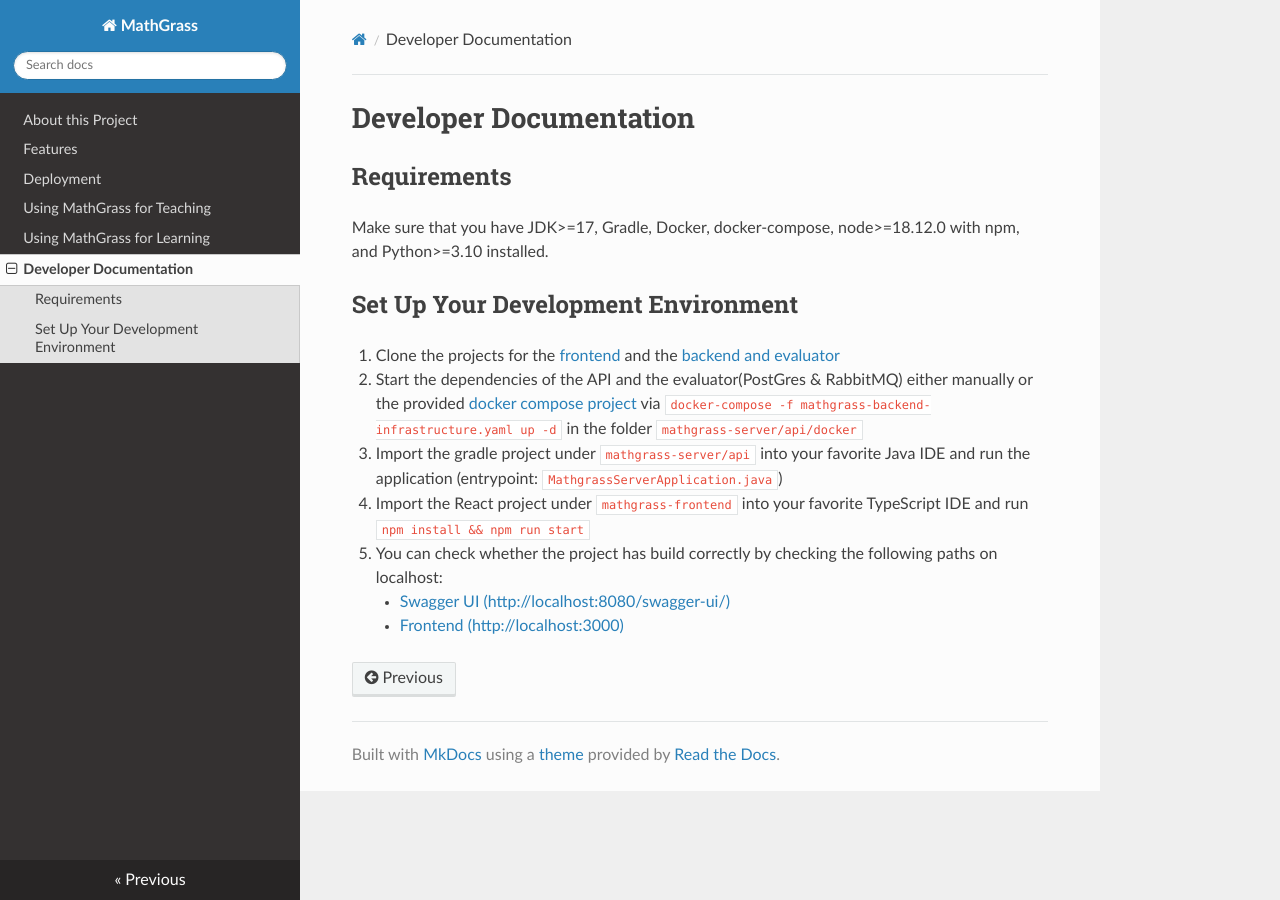
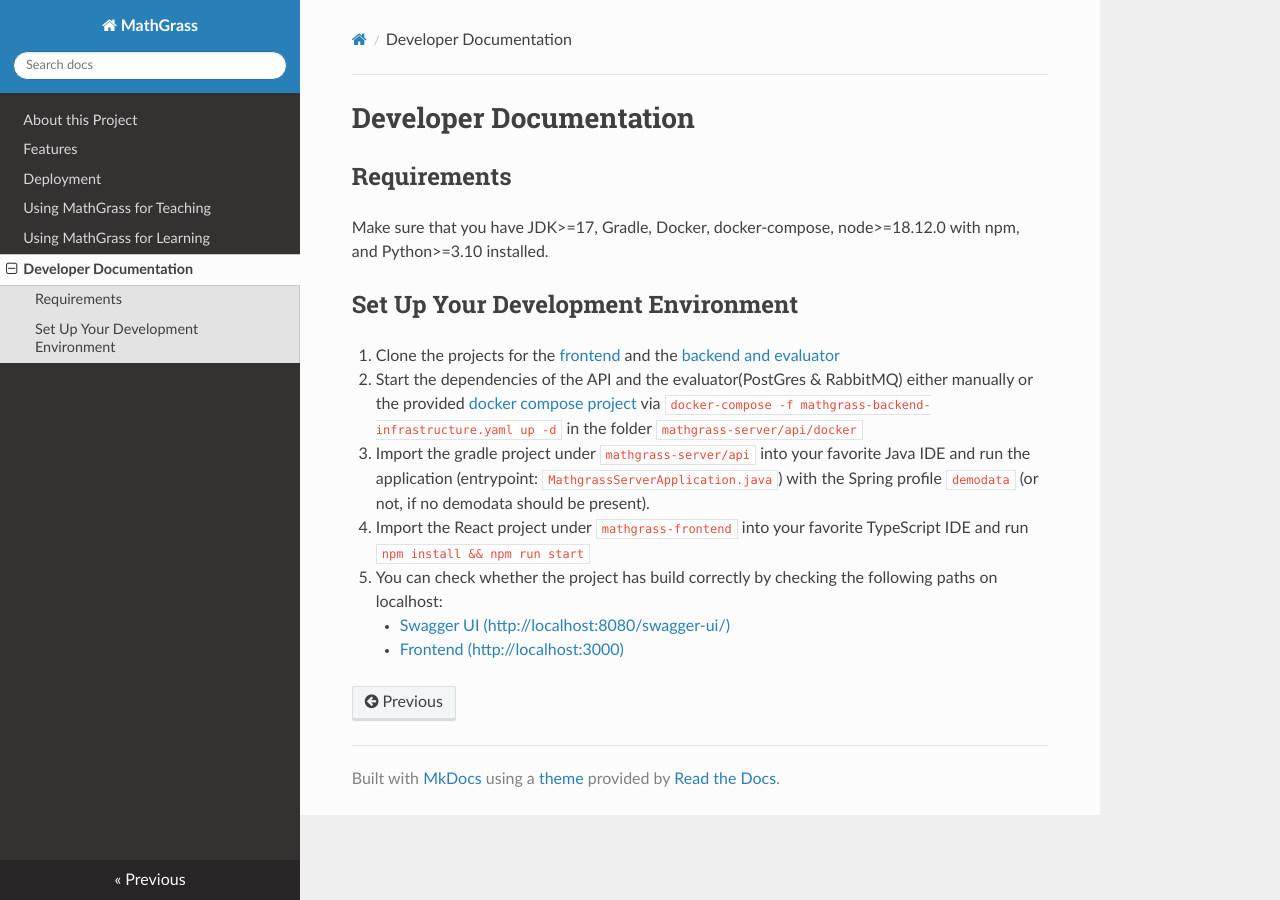
Before and after one commit to MathGrass/mathgrass, an MkDocs documentation site: the page built from docs/dev_docs.md, in a window 1280 px wide. Built offline with MkDocs 1.6.1, drawn with Linux system fonts in a browser that asks for light colours; nearby versions of some CDN libraries.

Commit message:
chore: Add pointer to demodata profile

````diff
--- a/docs/dev_docs.md
+++ b/docs/dev_docs.md
@@ -5,7 +5,7 @@ Make sure that you have JDK>=17, Gradle, Docker, docker-compose, node>=18.12.0 w
 ## Set Up Your Development Environment
 1. Clone the projects for the [frontend](https://github.com/MathGrass/mathgrass-frontend) and the [backend and evaluator](https://github.com/MathGrass/mathgrass-server)
 1. Start the dependencies of the API and the evaluator(PostGres & RabbitMQ) either manually or the provided [docker compose project](https://github.com/MathGrass/mathgrass-server/blob/develop/api/docker/mathgrass-backend-infrastructure.yaml) via ```docker-compose -f mathgrass-backend-infrastructure.yaml up -d``` in the folder ```mathgrass-server/api/docker```
-1. Import the gradle project under ```mathgrass-server/api``` into your favorite Java IDE and run the application (entrypoint: ```MathgrassServerApplication.java```)
+1. Import the gradle project under ```mathgrass-server/api``` into your favorite Java IDE and run the application (entrypoint: ```MathgrassServerApplication.java```) with the Spring profile ```demodata``` (or not, if no demodata should be present).
 1. Import the React project under ```mathgrass-frontend``` into your favorite TypeScript IDE and run ```npm install && npm run start```
 1. You can check whether the project has build correctly by checking the following paths on localhost:
     - [Swagger UI (http://localhost:8080/swagger-ui/)](http://localhost:8080/swagger-ui/)
````
